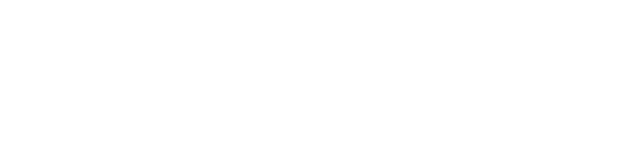
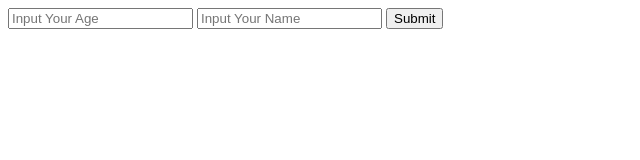
Before and after one commit to acciojob/promises-and-chains-piyush-tech-prog, a website: page main.html in a window 1280 px wide. Shown: the whole page, without its empty margins (0-640 px from the left). Drawn offline with Linux system fonts and the light colour scheme.

Commit message:
created a submission

```diff
--- a/main.html
+++ b/main.html
@@ -6,7 +6,9 @@
   </head>
 
   <body>
-    <!-- write the body here -->
+    <input type="number" id="age" placeholder="Input Your Age">
+    <input type="text" id="name" placeholder="Input Your Name">
+    <button id="btn" onclick="checkage()">Submit</button>
 
     <script type="text/javascript" src="./script.js"></script>
   </body>
--- a/script.js
+++ b/script.js
@@ -1 +1,16 @@
-//your JS code here. If required.
+const checkage = ()=>{
+            const age = document.getElementById("age").value
+            const name = document.getElementById("name").value
+
+            if(!age || !name){
+                alert("Please Enter valid Details")
+            }
+            const prom = new Promise((res,rej)=>{
+                if(age>18){
+                   setTimeout(()=>{res(alert("Welcome . You can Vote")); location.reload()},4000)
+                }else{
+                    setTimeout(()=>{rej(alert("Oh sorry . You aren't old enough")); location.reload()},4000)
+                }
+
+            })
+        }
```
